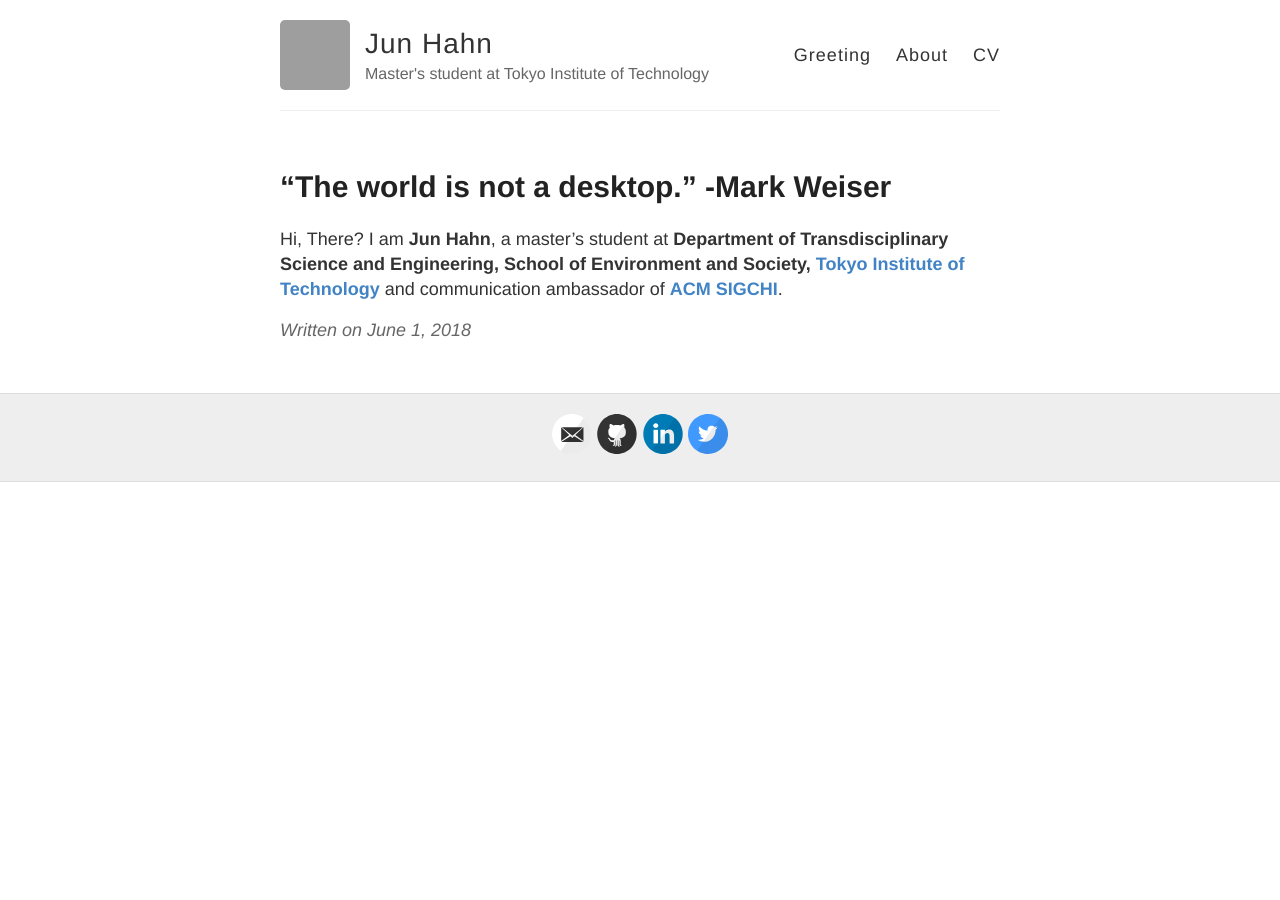
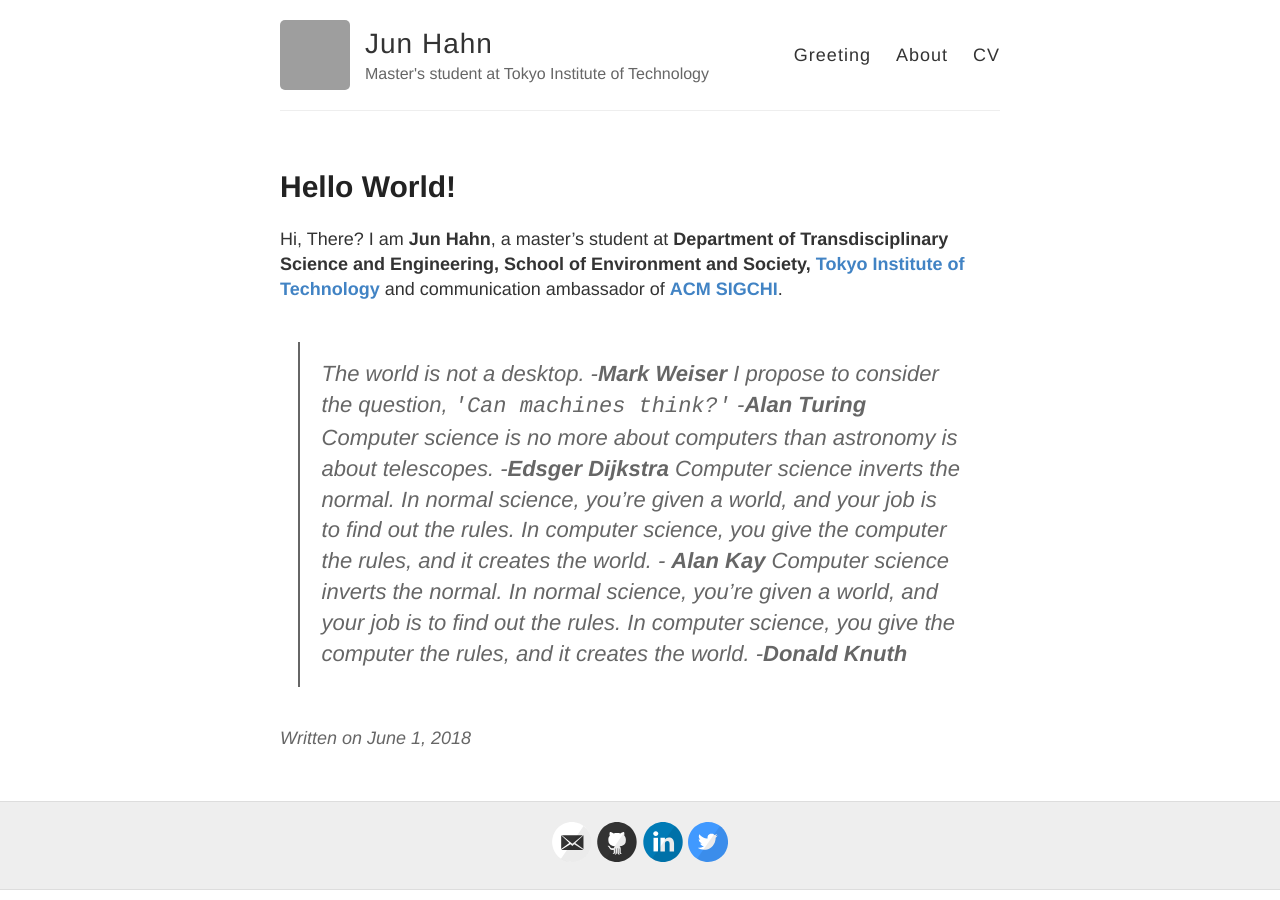
Before and after one commit to TangoEnSkai/tangoenskai.github.io, a Jekyll site: the page built from _posts/2018-6-1-Hello-World.md, in a window 1280 px wide. Built offline with Jekyll 4.4.1, drawn with Linux system fonts in a browser that asks for light colours; grey boxes are pictures that could not be loaded.

Commit message:
Add favourite CS quotes

```diff
--- a/_posts/2018-6-1-Hello-World.md
+++ b/_posts/2018-6-1-Hello-World.md
@@ -1,9 +1,15 @@
 ---
 layout: post
-title: “The world is not a desktop.” -Mark Weiser
+title: Hello World!
 ---
 
 Hi, There? I am **Jun Hahn**, a master’s student at **Department of Transdisciplinary Science and Engineering, School of Environment and Society, [Tokyo Institute of Technology](https://www.titech.ac.jp/)** and communication ambassador of **[ACM SIGCHI](https://sigchi.org/people/volunteer-spotlight/)**.
+
+> The world is not a desktop. -**Mark Weiser**
+> I propose to consider the question, `'Can machines think?'` -**Alan Turing**
+> Computer science is no more about computers than astronomy is about telescopes. -**Edsger Dijkstra**
+> Computer science inverts the normal. In normal science, you're given a world, and your job is to find out the rules. In computer science, you give the computer the rules, and it creates the world. - **Alan Kay**
+> Computer science inverts the normal. In normal science, you're given a world, and your job is to find out the rules. In computer science, you give the computer the rules, and it creates the world. -**Donald Knuth**
 
 <!--
 Next you can update your site name, avatar and other options using the _config.yml file in the root of your repository (shown below).
```
